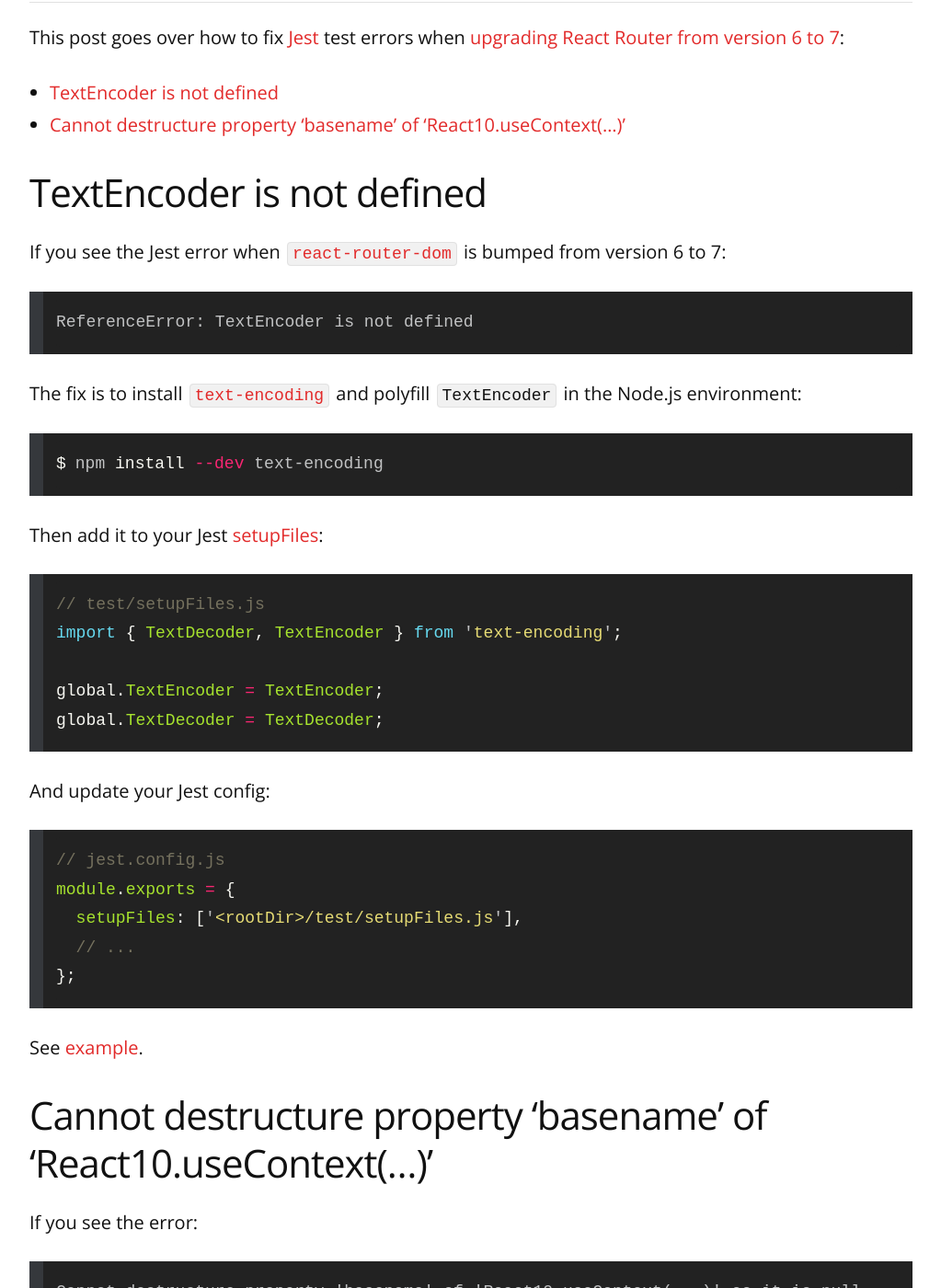
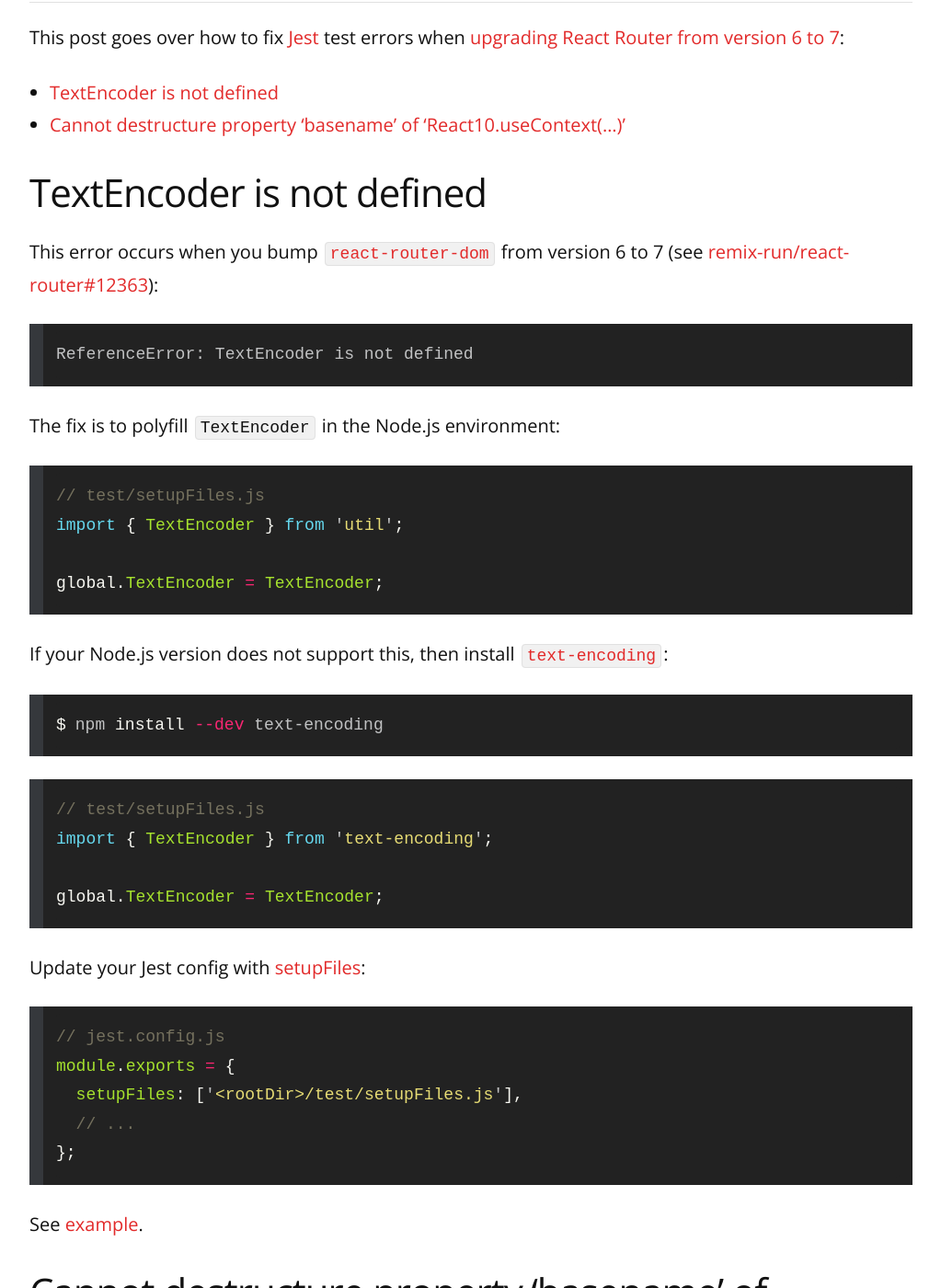
Before and after one commit to remarkablemark/remarkablemark.github.io, a Jekyll site: the page built from _posts/2025/2025-02-02-fix-jest-errors-in-react-router-7-upgrade.md, in a window 1280 px wide and 1400 px high, scrolled down 227 px. Shown: the whole window at 92% size, without its empty margins (128-1151 px from the left). Built offline with Jekyll 4.4.1, drawn with Linux system fonts in a browser that asks for light colours; comment, search, counter and statistics services are not loaded; some of the changed text lies outside the part shown.

Commit message:
feat(posts): update "Fix Jest errors in React Router 7 upgrade"
Post: 2025-02-02-fix-jest-errors-in-react-router-7-upgrade.md

Improve instructions and add GitHub issue:
https://github.com/remix-run/react-router/issues/12363

````diff
--- a/_posts/2025/2025-02-02-fix-jest-errors-in-react-router-7-upgrade.md
+++ b/_posts/2025/2025-02-02-fix-jest-errors-in-react-router-7-upgrade.md
@@ -13,29 +13,35 @@
 
 ## TextEncoder is not defined
 
-If you see the Jest error when [`react-router-dom`](https://www.npmjs.com/package/react-router-dom) is bumped from version 6 to 7:
+This error occurs when you bump [`react-router-dom`](https://www.npmjs.com/package/react-router-dom) from version 6 to 7 (see [remix-run/react-router#12363](https://github.com/remix-run/react-router/issues/12363)):
 
 ```
 ReferenceError: TextEncoder is not defined
 ```
 
-The fix is to install [`text-encoding`](https://www.npmjs.com/package/text-encoding) and polyfill `TextEncoder` in the Node.js environment:
+The fix is to polyfill `TextEncoder` in the Node.js environment:
+
+```js
+// test/setupFiles.js
+import { TextEncoder } from 'util';
+
+global.TextEncoder = TextEncoder;
+```
+
+If your Node.js version does not support this, then install [`text-encoding`](https://www.npmjs.com/package/text-encoding):
 
 ```sh
 npm install --dev text-encoding
 ```
 
-Then add it to your Jest [setupFiles](https://jestjs.io/docs/configuration#setupfiles-array):
-
 ```js
 // test/setupFiles.js
-import { TextDecoder, TextEncoder } from 'text-encoding';
+import { TextEncoder } from 'text-encoding';
 
 global.TextEncoder = TextEncoder;
-global.TextDecoder = TextDecoder;
 ```
 
-And update your Jest config:
+Update your Jest config with [setupFiles](https://jestjs.io/docs/configuration#setupfiles-array):
 
 ```js
 // jest.config.js
@@ -49,7 +55,7 @@
 
 ## Cannot destructure property 'basename' of 'React10.useContext(...)'
 
-If you see the error:
+If you see this error:
 
 ```
 Cannot destructure property 'basename' of 'React10.useContext(...)' as it is null.
@@ -62,6 +68,6 @@
 +import { RouterProvider } from "react-router";
 ```
 
-This is because you need to use a top-level import for non-DOM contexts.
+This occurs because you need to use a top-level import for non-DOM contexts (e.g., Jest).
 
 See [example](https://github.com/lilboards/lilboards/pull/2373/files).
````
Also changed, not shown: other parts of _posts/2025/2025-02-02-fix-jest-errors-in-react-router-7-upgrade.md (+1 -1 lines).
